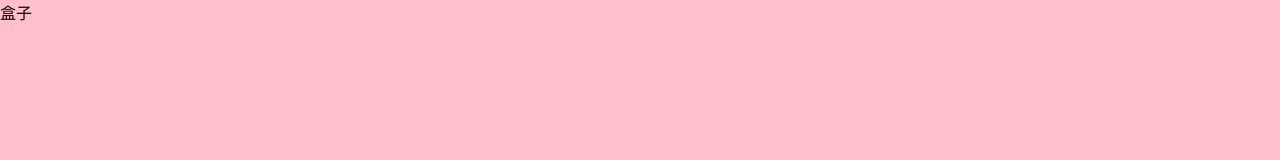
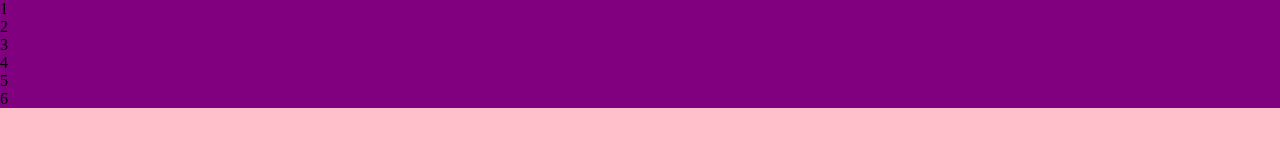
Before and after one commit to yanruyu0524/name, a plain HTML site: page src/index.html in a window 1280 px wide. Drawn offline with Linux system fonts and the light colour scheme.

Commit message:
列表完成

```diff
--- a/src/css/index.css
+++ b/src/css/index.css
@@ -14,3 +14,7 @@ body,
 .wrap {
     background: pink;
 }
+
+.list {
+    background: purple
+}
--- a/src/index.html
+++ b/src/index.html
@@ -11,7 +11,14 @@
 
 <body>
     <div class="wrap">
-        盒子
+        <ul class="list">
+            <li>1</li>
+            <li>2</li>
+            <li>3</li>
+            <li>4</li>
+            <li>5</li>
+            <li>6</li>
+        </ul>
     </div>
     <script src='js/index.js'></script>
 </body>
```
